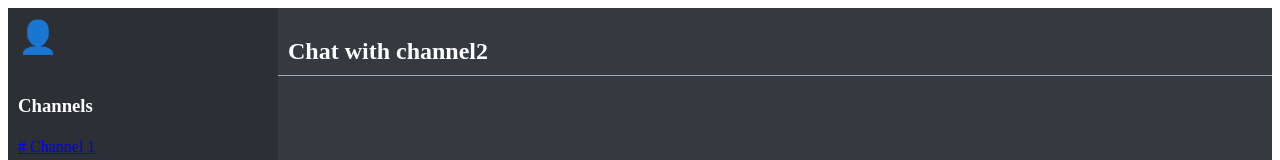
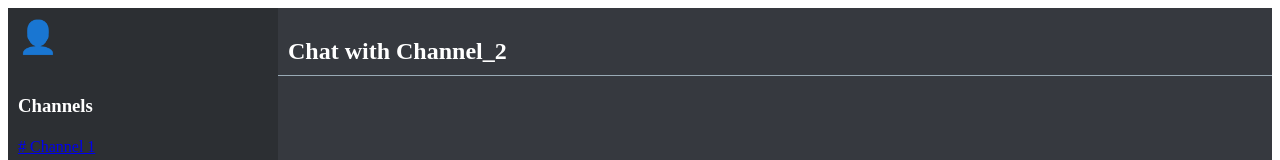
Before and after one commit to Animeshcoder/Web-Development, a React (Vite) app in the folder Chating-App/: page /channel/channel2 in a window 1280 px wide. Shown: the top 160 px of the page. Built offline with nearby package versions, Linux system fonts and the light colour scheme.

Commit message:
Update channel2.jsx

```diff
--- a/Chating-App/src/components/channel2.jsx
+++ b/Chating-App/src/components/channel2.jsx
@@ -2,7 +2,7 @@ import React from 'react';
 import ChatWindow from './ChatWindow';
 
 const Channel2 = () => {
-  return <ChatWindow selected="channel2" />;
+  return <ChatWindow selected="Channel_2" />;
 };
 
 export default Channel2;
```
